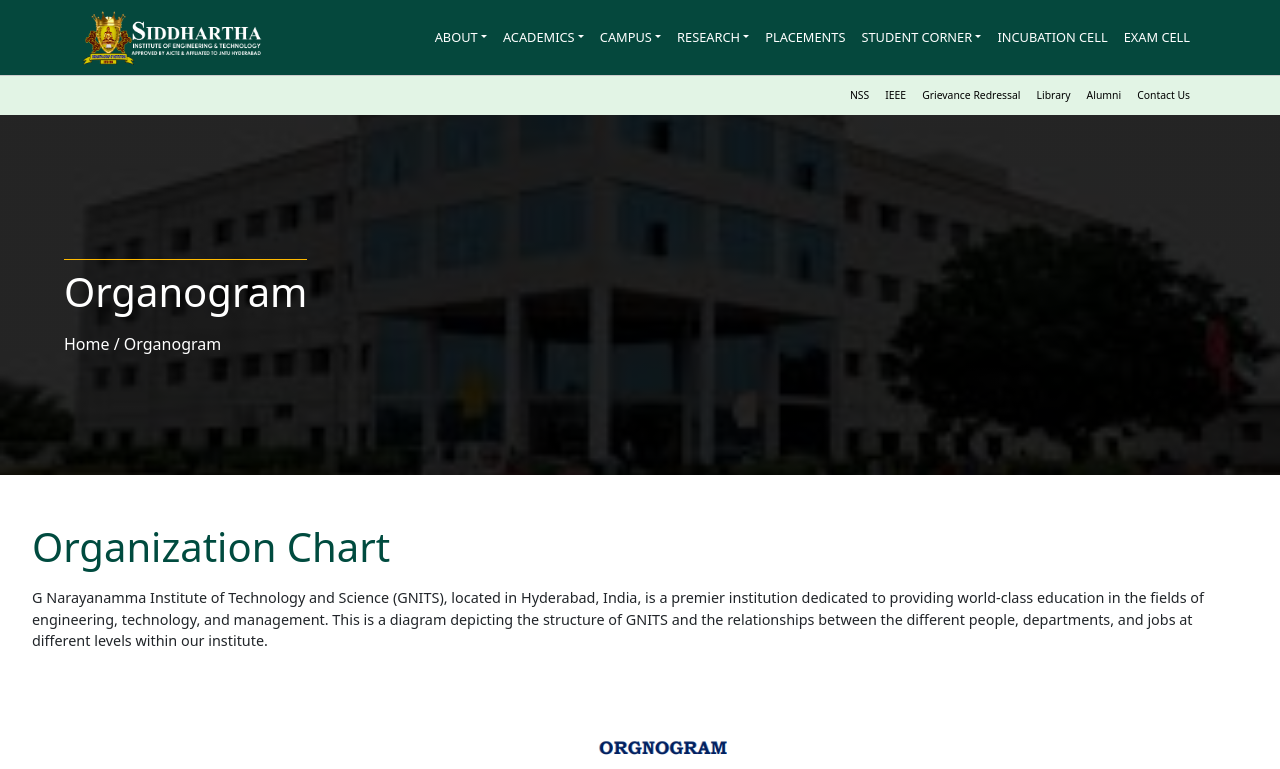
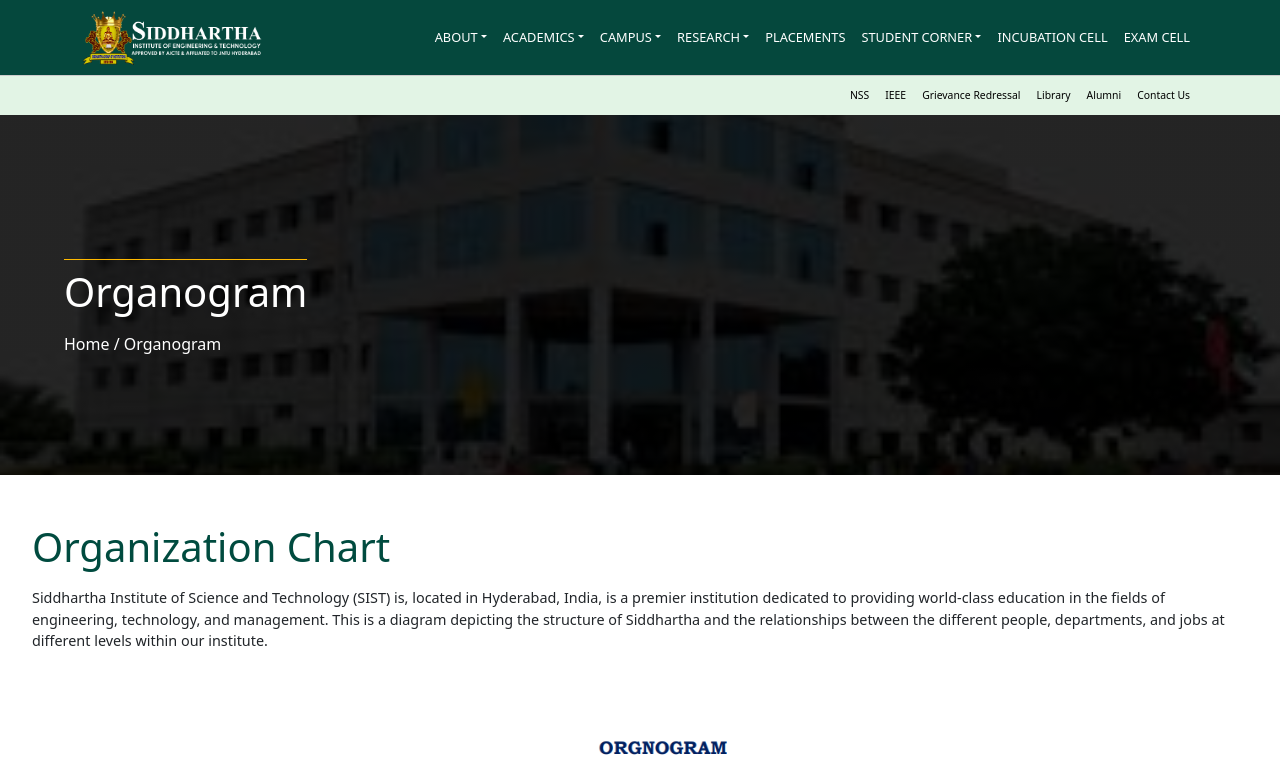
Before and after one commit to Blueapplecloud/siddharatha-college, a React (Vite) app in the folder client/: page /organogram in a window 1280 px wide. Shown: the top 769 px of the page. Built offline with nearby package versions, Linux system fonts and the light colour scheme.

Commit message:
Update institution references in Organogram and Overview components

```diff
--- a/client/src/pages/AboutPageComponents/Organogram.jsx
+++ b/client/src/pages/AboutPageComponents/Organogram.jsx
@@ -9,12 +9,12 @@
       <div className="organogram-data">
         <h1>Organization Chart</h1>
         <p>
-          G Narayanamma Institute of Technology and Science (GNITS), located in
+          Siddhartha Institute of Science and Technology (SIST) is, located in
           Hyderabad, India, is a premier institution dedicated to providing
           world-class education in the fields of engineering, technology, and
-          management. This is a diagram depicting the structure of GNITS and the
-          relationships between the different people, departments, and jobs at
-          different levels within our institute.
+          management. This is a diagram depicting the structure of Siddhartha
+          and the relationships between the different people, departments, and
+          jobs at different levels within our institute.
         </p>
       </div>
       <div className="organogram-image">
--- a/client/src/pages/Research/Overview.jsx
+++ b/client/src/pages/Research/Overview.jsx
@@ -16,7 +16,7 @@
           Research and Development (R&D)
         </h2>
         <p className="text-xs md:text-base text-gray-700 mb-8">
-          The Research and Development (R&D) cell at GNITS is dedicated to
+          The Research and Development (R&D) cell at Siddhartha is dedicated to
           fostering a robust research ecosystem aligned with the National
           Education Policy (NEP) 2020. The R&D cell promotes innovative
           thinking, collaboration, and the advancement of knowledge among
```
